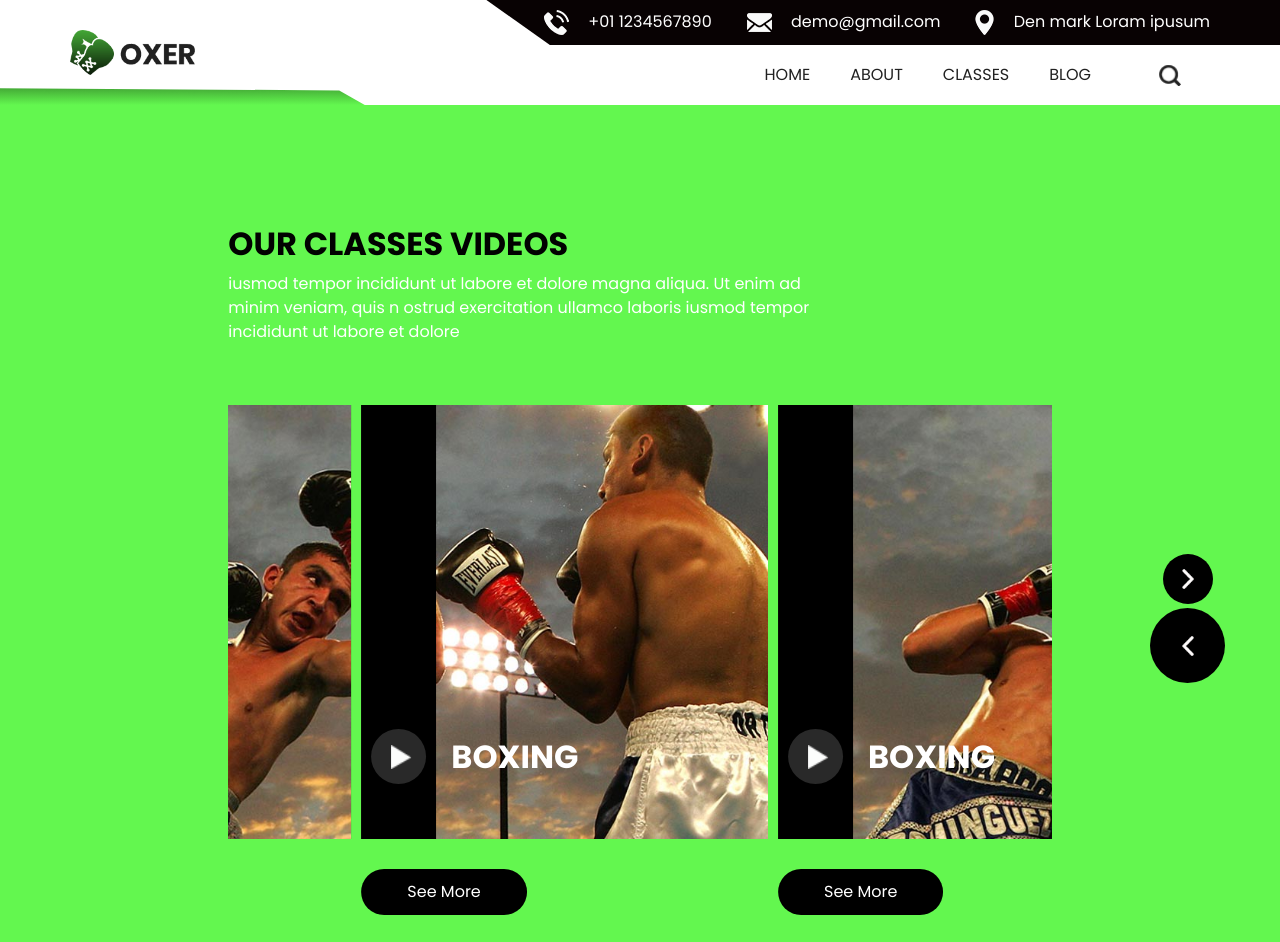
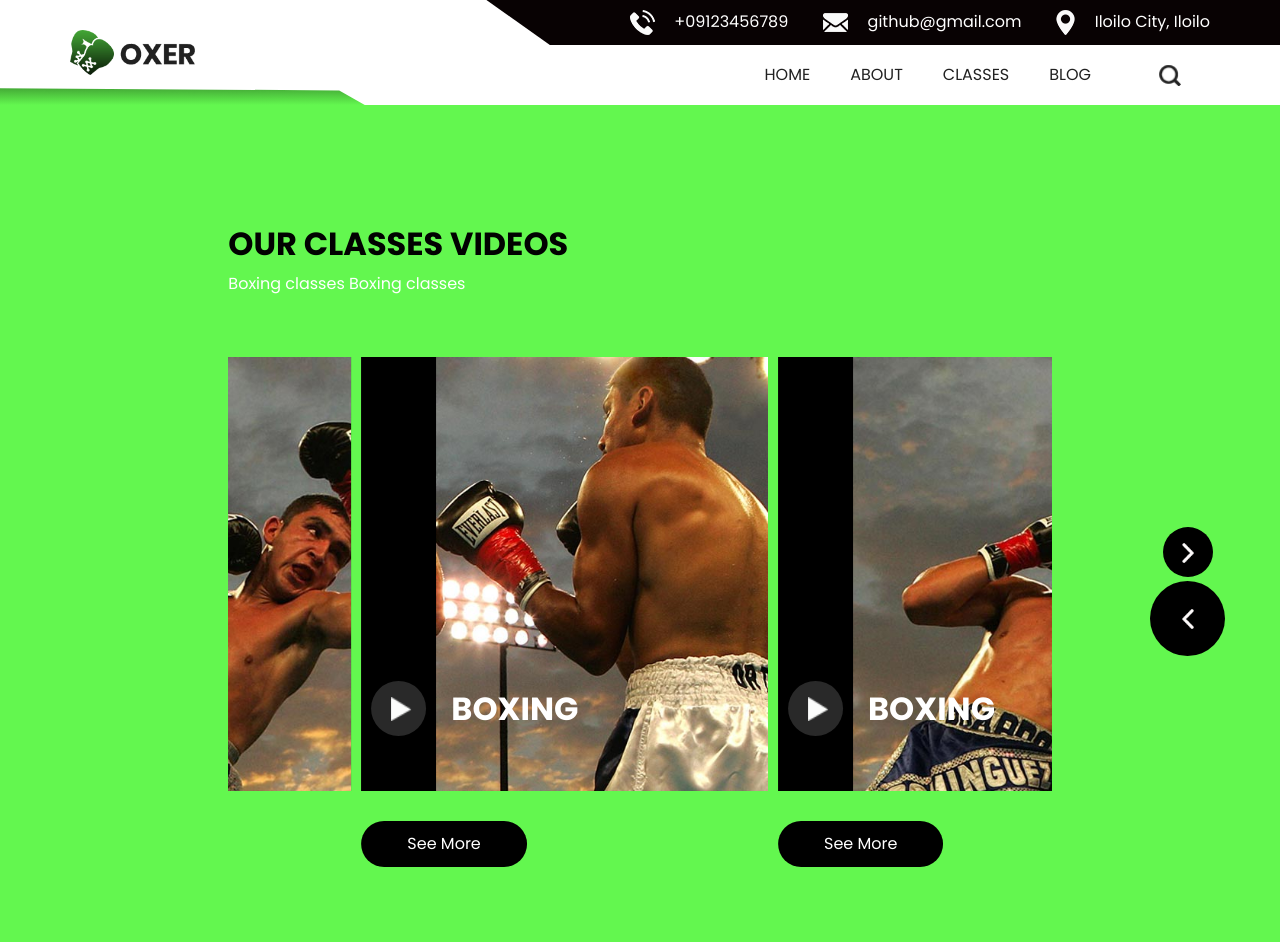
Before and after one commit to yesiam22/firstwebsite_portes, a plain HTML site: page class.html in a window 1280 px wide. Shown: the top 942 px of the page. Drawn offline with nearby package versions, Linux system fonts and the light colour scheme; some packages are replaced by stand-ins of ours; a web font is replaced by a local one.

Commit message:
firstwebsite_portes755

```diff
--- a/class.html
+++ b/class.html
@@ -43,19 +43,19 @@
                 <li class="">
                   <a class="" href="">
                     <img src="images/telephone.png" alt="" />
-                    <span> +01 1234567890</span>
+                    <span> +09123456789</span>
                   </a>
                 </li>
                 <li class="">
                   <a class="" href="">
                     <img src="images/mail.png" alt="" />
-                    <span>demo@gmail.com</span>
+                    <span>github@gmail.com</span>
                   </a>
                 </li>
                 <li class="">
                   <a class="" href="">
                     <img src="images/location.png" alt="" />
-                    <span>Den mark Loram ipusum</span>
+                    <span>Iloilo City, Iloilo</span>
                   </a>
                 </li>
               </ul>
@@ -113,8 +113,7 @@
                     Our Classes Videos
                   </h2>
                   <p>
-                    iusmod tempor incididunt ut labore et dolore magna aliqua. Ut enim ad minim veniam, quis n
-                    ostrud exercitation ullamco laboris iusmod tempor incididunt ut labore et dolore
+                   Boxing classes Boxing classes
                   </p>
                 </div>
               </div>
```
